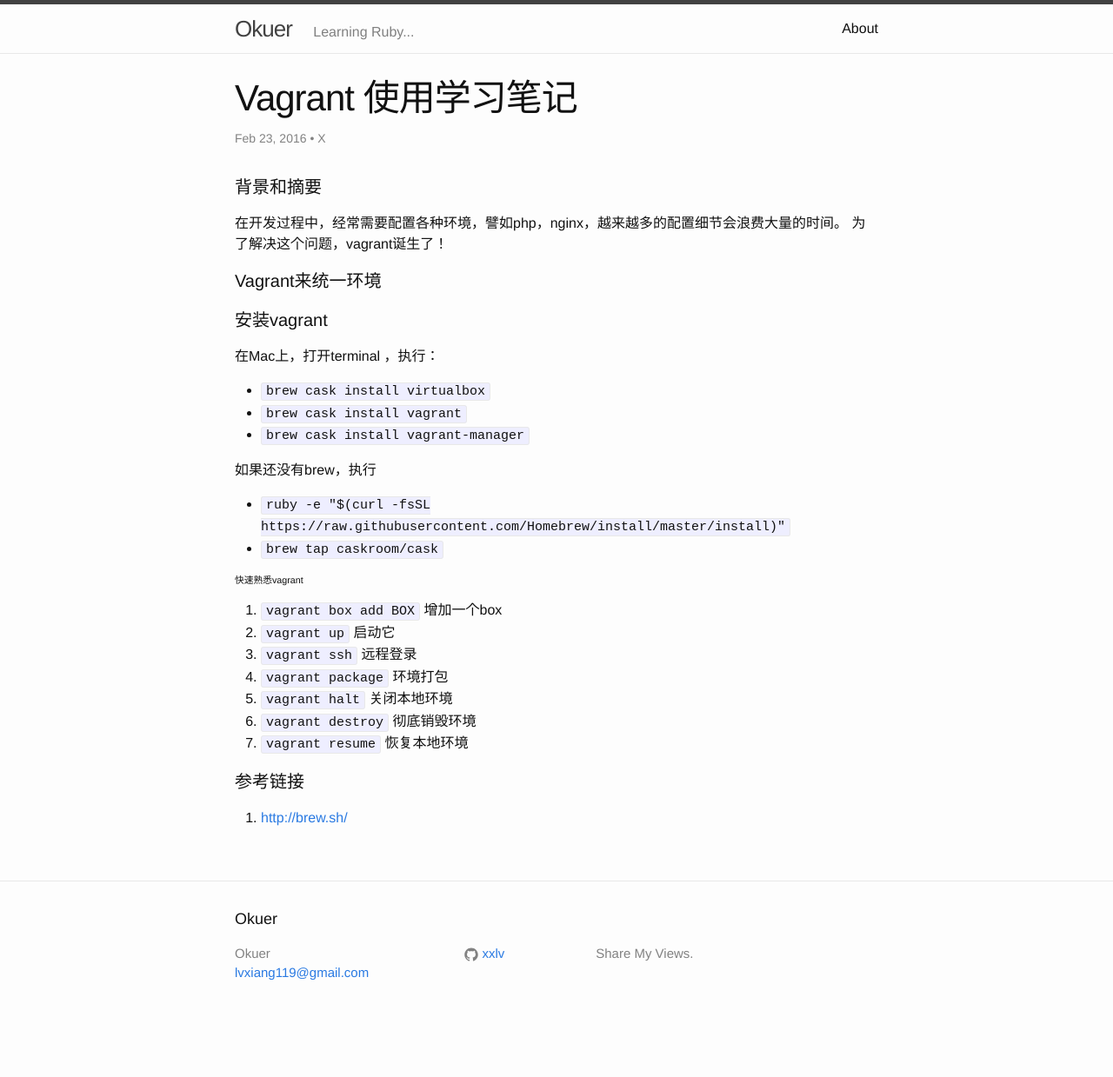
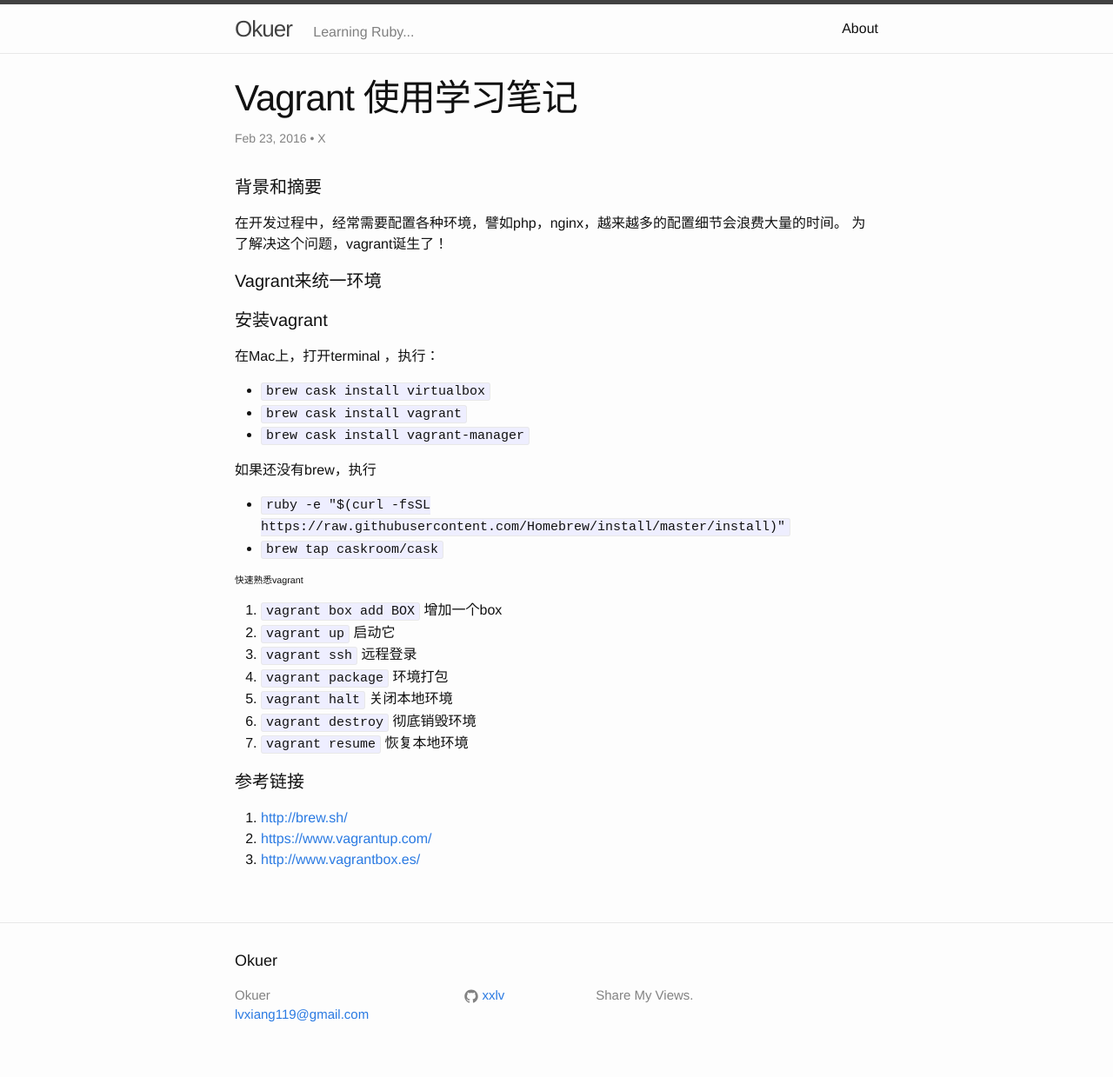
Before and after one commit to xxlv/okuer, a Jekyll site: the page built from _posts/2016/2016-02-23-vagrant.md, in a window 1280 px wide. Shown: the whole page at 87% size. Built offline with Jekyll 4.4.1, drawn with Linux system fonts in a browser that asks for light colours; comment, search, counter and statistics services are not loaded; before the commit the page ends 1191 px from its top, so only the background shows below that; some of the changed lines change nothing that is shown.

Commit message:
new link for vagrant

```diff
--- a/_posts/2016/2016-02-23-vagrant.md
+++ b/_posts/2016/2016-02-23-vagrant.md
@@ -13,8 +13,8 @@
 为了解决这个问题，vagrant诞生了！
 
 #### Vagrant来统一环境
-####  安装vagrant
 
+#### 安装vagrant
  在Mac上，打开terminal ，执行：
  - `brew cask install virtualbox`
  - `brew cask install vagrant`
@@ -35,3 +35,5 @@
 
 #### 参考链接
 1. [http://brew.sh/](http://brew.sh/)
+2. [https://www.vagrantup.com/](https://www.vagrantup.com/)
+3. [http://www.vagrantbox.es/](http://www.vagrantbox.es/)
```
